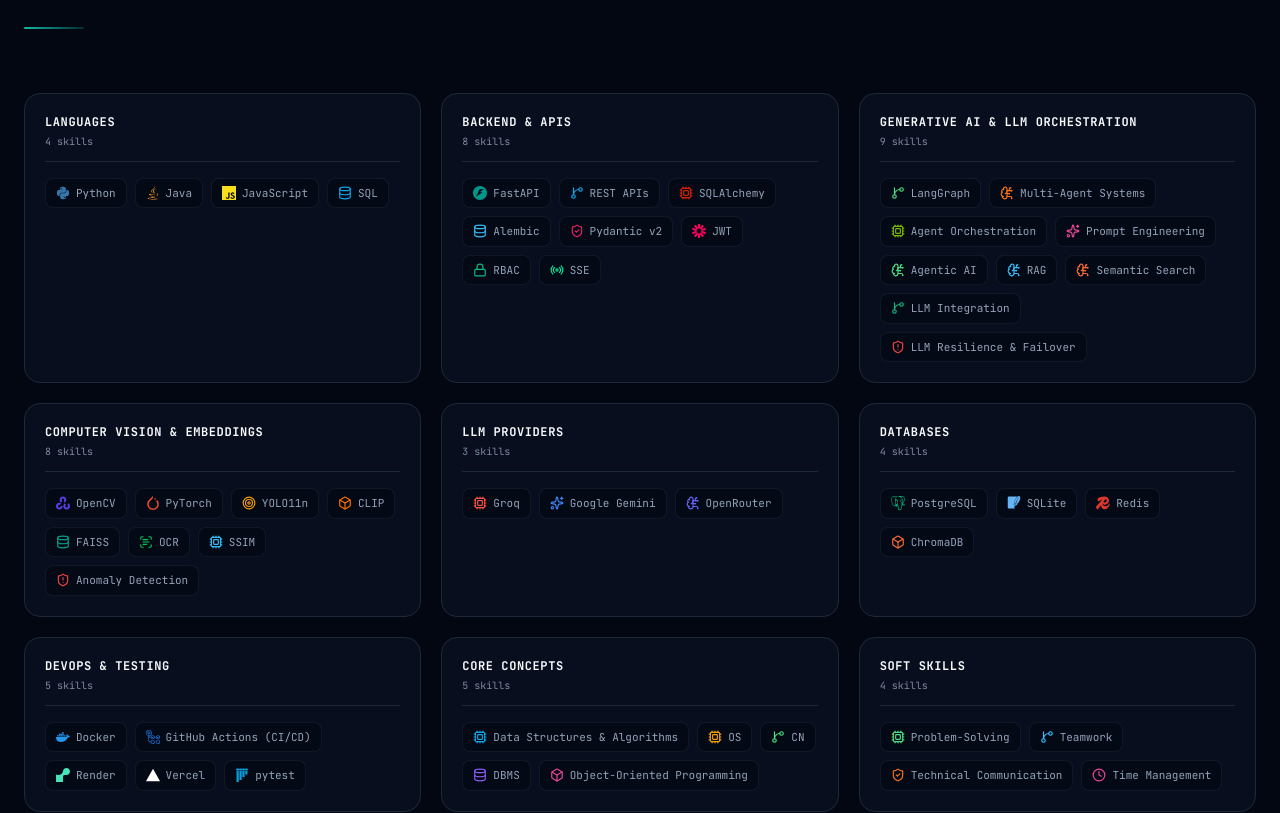
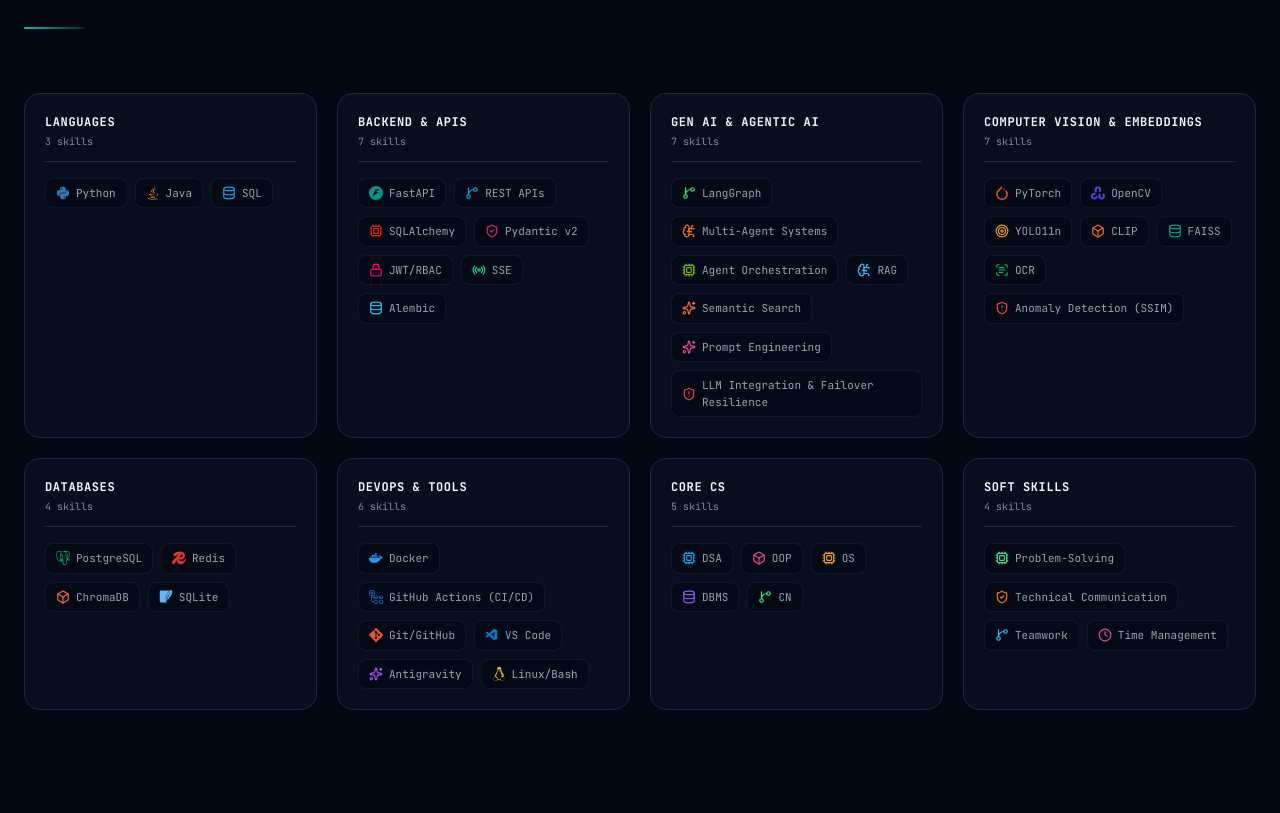
Before and after one commit to Anil-Pradhan-web/MY-PORTFOLIO, a Next.js app: page / in a window 1280 px wide. Shown: the part 5840-6653 px from the top of the page. Built offline with nearby package versions, Linux system fonts and the light colour scheme.

Commit message:
Update tech stack to 8 categories in 2x4 grid and update resume skills

```diff
--- a/src/components/sections/TechStack.tsx
+++ b/src/components/sections/TechStack.tsx
@@ -3,12 +3,12 @@
 import { motion } from 'framer-motion';
 import { FaJava, FaPython, FaDocker } from 'react-icons/fa';
 import {
-  SiJavascript, SiFastapi, SiSqlite,
+  SiFastapi, SiSqlite,
   SiGithubactions, SiRedis,
-  SiJsonwebtokens, SiPostgresql,
-  SiPytorch, SiOpencv, SiPytest,
-  SiVercel, SiRender,
+  SiPostgresql, SiPytorch, SiOpencv,
+  SiGit, SiLinux,
 } from 'react-icons/si';
+import { VscVscode } from 'react-icons/vsc';
 import { BrainCircuit, Cpu, GitBranch, Box, ShieldCheck, Database, Radio, Sparkles, Clock, ScanText, Target, ShieldAlert, Lock } from 'lucide-react';
 import SectionHeading from '@/components/ui/SectionHeading';
 
@@ -18,7 +18,6 @@ const skillCategories = [
     items: [
       { name: 'Python', icon: FaPython, color: '#3776AB' },
       { name: 'Java', icon: FaJava, color: '#f89820' },
-      { name: 'JavaScript', icon: SiJavascript, color: '#F7DF1E' },
       { name: 'SQL', icon: Database, color: '#0ea5e9' },
     ],
   },
@@ -28,83 +27,72 @@ const skillCategories = [
       { name: 'FastAPI', icon: SiFastapi, color: '#009688' },
       { name: 'REST APIs', icon: GitBranch, color: '#0ea5e9' },
       { name: 'SQLAlchemy', icon: Cpu, color: '#D71F00' },
+      { name: 'Pydantic v2', icon: ShieldCheck, color: '#E92063' },
+      { name: 'JWT/RBAC', icon: Lock, color: '#FB015B' },
+      { name: 'SSE', icon: Radio, color: '#00E599' },
       { name: 'Alembic', icon: Database, color: '#38bdf8' },
-      { name: 'Pydantic v2', icon: ShieldCheck, color: '#E92063' },
-      { name: 'JWT', icon: SiJsonwebtokens, color: '#FB015B' },
-      { name: 'RBAC', icon: Lock, color: '#10B981' },
-      { name: 'SSE', icon: Radio, color: '#00E599' },
     ],
   },
   {
-    category: 'Generative AI & LLM Orchestration',
+    category: 'Gen AI & Agentic AI',
     items: [
       { name: 'LangGraph', icon: GitBranch, color: '#4ade80' },
       { name: 'Multi-Agent Systems', icon: BrainCircuit, color: '#f97316' },
       { name: 'Agent Orchestration', icon: Cpu, color: '#76B900' },
+      { name: 'RAG', icon: BrainCircuit, color: '#38bdf8' },
+      { name: 'Semantic Search', icon: Sparkles, color: '#FF6B35' },
       { name: 'Prompt Engineering', icon: Sparkles, color: '#EC4899' },
-      { name: 'Agentic AI', icon: BrainCircuit, color: '#4ade80' },
-      { name: 'RAG', icon: BrainCircuit, color: '#38bdf8' },
-      { name: 'Semantic Search', icon: BrainCircuit, color: '#FF6B35' },
-      { name: 'LLM Integration', icon: GitBranch, color: '#10B981' },
-      { name: 'LLM Resilience & Failover', icon: ShieldAlert, color: '#EF4444' },
+      { name: 'LLM Integration & Failover Resilience', icon: ShieldAlert, color: '#EF4444' },
     ],
   },
   {
     category: 'Computer Vision & Embeddings',
     items: [
+      { name: 'PyTorch', icon: SiPytorch, color: '#EE4C2C' },
       { name: 'OpenCV', icon: SiOpencv, color: '#5C3EE8' },
-      { name: 'PyTorch', icon: SiPytorch, color: '#EE4C2C' },
       { name: 'YOLO11n', icon: Target, color: '#F59E0B' },
       { name: 'CLIP', icon: Box, color: '#FF6F00' },
       { name: 'FAISS', icon: Database, color: '#00A389' },
       { name: 'OCR', icon: ScanText, color: '#00C853' },
-      { name: 'SSIM', icon: Cpu, color: '#38BDF8' },
-      { name: 'Anomaly Detection', icon: ShieldAlert, color: '#EF4444' },
-    ],
-  },
-  {
-    category: 'LLM Providers',
-    items: [
-      { name: 'Groq', icon: Cpu, color: '#F55036' },
-      { name: 'Google Gemini', icon: Sparkles, color: '#4285F4' },
-      { name: 'OpenRouter', icon: BrainCircuit, color: '#6366F1' },
+      { name: 'Anomaly Detection (SSIM)', icon: ShieldAlert, color: '#EF4444' },
     ],
   },
   {
     category: 'Databases',
     items: [
       { name: 'PostgreSQL', icon: SiPostgresql, color: '#00E599' },
-      { name: 'SQLite', icon: SiSqlite, color: '#64b5f6' },
       { name: 'Redis', icon: SiRedis, color: '#DC382D' },
       { name: 'ChromaDB', icon: Box, color: '#FF6B35' },
+      { name: 'SQLite', icon: SiSqlite, color: '#64b5f6' },
     ],
   },
   {
-    category: 'DevOps & Testing',
+    category: 'DevOps & Tools',
     items: [
       { name: 'Docker', icon: FaDocker, color: '#2496ED' },
       { name: 'GitHub Actions (CI/CD)', icon: SiGithubactions, color: '#2088FF' },
-      { name: 'Render', icon: SiRender, color: '#46E3B7' },
-      { name: 'Vercel', icon: SiVercel, color: '#ffffff' },
-      { name: 'pytest', icon: SiPytest, color: '#0A9EDC' },
+      { name: 'Git/GitHub', icon: SiGit, color: '#F05032' },
+      { name: 'VS Code', icon: VscVscode, color: '#007ACC' },
+      { name: 'Antigravity', icon: Sparkles, color: '#A855F7' },
+      { name: 'Linux/Bash', icon: SiLinux, color: '#FCC624' },
     ],
   },
   {
-    category: 'Core Concepts',
+    category: 'Core CS',
     items: [
-      { name: 'Data Structures & Algorithms', icon: Cpu, color: '#0ea5e9' },
+      { name: 'DSA', icon: Cpu, color: '#0ea5e9' },
+      { name: 'OOP', icon: Box, color: '#EC4899' },
       { name: 'OS', icon: Cpu, color: '#f59e0b' },
+      { name: 'DBMS', icon: Database, color: '#8B5CF6' },
       { name: 'CN', icon: GitBranch, color: '#4ade80' },
-      { name: 'DBMS', icon: Database, color: '#8B5CF6' },
-      { name: 'Object-Oriented Programming', icon: Box, color: '#EC4899' },
     ],
   },
   {
     category: 'Soft Skills',
     items: [
       { name: 'Problem-Solving', icon: Cpu, color: '#4ade80' },
+      { name: 'Technical Communication', icon: ShieldCheck, color: '#f97316' },
       { name: 'Teamwork', icon: GitBranch, color: '#38bdf8' },
-      { name: 'Technical Communication', icon: ShieldCheck, color: '#f97316' },
       { name: 'Time Management', icon: Clock, color: '#EC4899' },
     ],
   },
@@ -120,7 +108,7 @@ export default function TechStack() {
           subtitle="Tools and technologies I use to build systems that scale."
         />
 
-        <div className="grid grid-cols-1 sm:grid-cols-2 lg:grid-cols-3 gap-5">
+        <div className="grid grid-cols-1 sm:grid-cols-2 lg:grid-cols-4 gap-5">
           {skillCategories.map((category, idx) => (
             <motion.div
               key={idx}
@@ -128,12 +116,12 @@ export default function TechStack() {
               whileInView={{ opacity: 1, y: 0 }}
               viewport={{ once: true, margin: '-50px' }}
               transition={{ duration: 0.4, delay: idx * 0.04, ease: [0.22, 1, 0.36, 1] }}
-              className="group relative p-5 rounded-2xl border border-border-primary bg-bg-card/50 hover:bg-bg-card hover:border-border-secondary transition-all duration-300"
+              className="group relative p-5 rounded-2xl border border-border-primary bg-bg-card/50 hover:bg-bg-card hover:border-border-secondary transition-all duration-300 flex flex-col h-full"
             >
               {/* Subtle hover glow */}
               <div className="absolute inset-0 rounded-2xl bg-gradient-to-br from-teal-500/3 to-transparent opacity-0 group-hover:opacity-100 transition-opacity duration-500 pointer-events-none" aria-hidden="true" />
 
-              <div className="relative z-10">
+              <div className="relative z-10 flex flex-col h-full">
                 {/* Category header */}
                 <div className="mb-4 pb-3 border-b border-border-primary">
                   <h3 className="font-mono text-xs font-bold text-text-primary uppercase tracking-wider">
@@ -145,7 +133,7 @@ export default function TechStack() {
                 </div>
 
                 {/* Items */}
-                <div className="flex flex-wrap gap-2">
+                <div className="flex flex-wrap gap-2 content-start">
                   {category.items.map((item, itemIdx) => {
                     const Icon = item.icon;
                     return (
```
Also changed, not shown: 2 other files (tests, documents, lock files or other folders).
